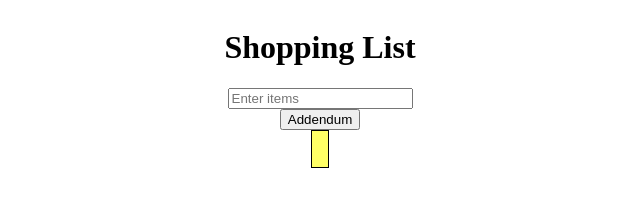
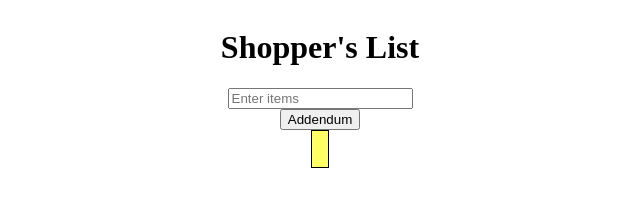
Before and after one commit to mykz1608/bacgkground-generator, a plain HTML site: page index.html in a window 1280 px wide. Shown: the full height of the page, 320-960 px from the left. Drawn offline with Linux system fonts and the light colour scheme.

Commit message:
change Shopping List to Shopper's List

```diff
--- a/index.html
+++ b/index.html
@@ -4,7 +4,7 @@
 	<title></title>
 	<link rel="stylesheet" type="text/css" href="style.css">
 </head>
-<h1>Shopping List</h1>
+<h1>Shopper's List</h1>
 <body>
 	<input id="userinput" type="text" placeholder="Enter items">
 	<button id="enter">Addendum</button>
```
